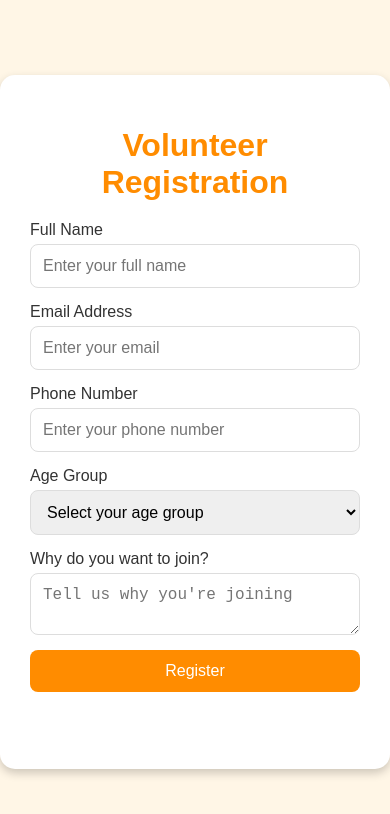
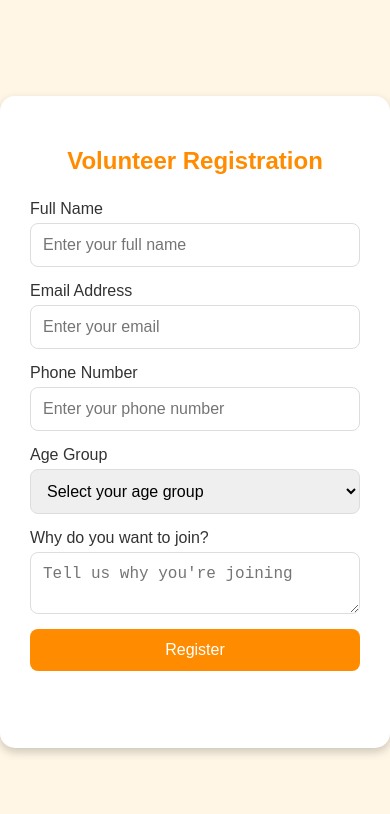
Before and after one commit to peswes/thrive-registration, a website: page index.html in a window 390 px wide. Drawn offline with Linux system fonts and the light colour scheme.

Commit message:
Update index.html

```diff
--- a/index.html
+++ b/index.html
@@ -3,9 +3,18 @@
 <head>
   <meta charset="UTF-8">
   <meta name="viewport" content="width=device-width, initial-scale=1.0">
-  <title>Thrive - Volunteer Registration</title>
-    <link rel="shortcut icon" href="THRIVE POVERTY ERADICATION (2).jpg" type="image/svg+xml">
+  <title>Volunteer Registration</title>
   <style>
+
+::-webkit-scrollbar { width: 5px; }
+
+::-webkit-scrollbar-track { background-color: transparent; }
+
+::-webkit-scrollbar-thumb {
+  background-color: orange;
+  border-radius: var(--radius-pill);
+}
+
     body {
       font-family: 'Arial', sans-serif;
       background-color: #fff6e6; /* Light orange background */
@@ -76,6 +85,20 @@
       color: red;
       text-align: center;
     }
+    @media (max-width: 768px) {
+  h1 {
+    font-size: 2rem; /* Smaller font size for tablets */
+    padding: 10px;
+  }
+}
+
+/* Media query for very small screens (e.g., mobile phones) */
+@media (max-width: 480px) {
+  h1 {
+    font-size: 1.5rem; /* Even smaller font size for phones */
+    padding: 5px;
+  }
+}
   </style>
 </head>
 <body>
@@ -113,7 +136,7 @@
   <script>
     const form = document.getElementById('volunteerForm');
     const responseMessage = document.getElementById('responseMessage');
-    const apiBaseUrl = "https://thrive-registration.onrender.com"; // Update with your back-end URL.
+    const apiBaseUrl = "http://localhost:5000"; // Update with your back-end URL.
 
     form.addEventListener('submit', async (e) => {
       e.preventDefault();
```
